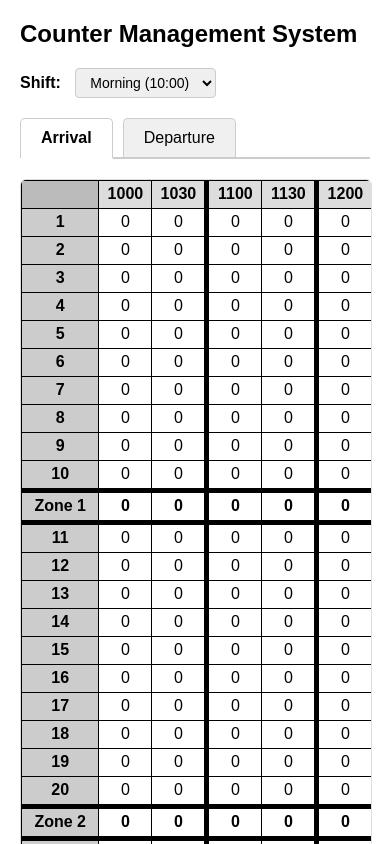
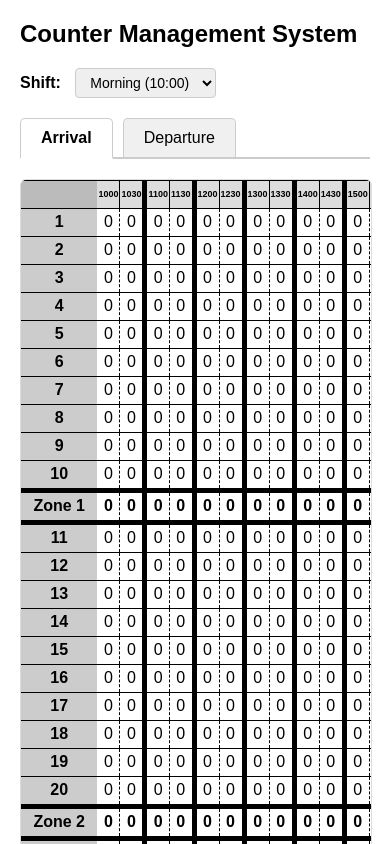
Before and after one commit to youthfulsquirrel/counter_manning, a plain HTML site: page index.html in a window 390 px wide. Both pictures are taken after a click on the element "Arrival". Shown: the top 844 px of the page. Drawn offline with Linux system fonts and the light colour scheme.

Commit message:
improved mobile touch scrolling, reduced min col width for beter table visuals

```diff
--- a/index.html
+++ b/index.html
@@ -61,8 +61,7 @@
     margin-bottom: 20px;
     border: 1px solid #ddd;
     border-radius: 6px;
-    /* Always show horizontal scrollbar */
-    scrollbar-width: thin; /* Firefox */
+    position: relative;
   }
 
   /* Webkit browsers (Chrome, Safari) - always show scrollbar */
@@ -90,15 +89,9 @@
     -webkit-user-select: none;
     -moz-user-select: none;
     -ms-user-select: none;
-    touch-action: pan-x; /* Allow horizontal scrolling but prevent vertical */
     overflow: visible;
     display: inline-block;
     min-width: 100%;
-  }
-
-  /* Prevent default touch actions on cells only during drag */
-  #table-container.dragging {
-    touch-action: none;
   }
 
   table {
@@ -106,15 +99,33 @@
   }
 
   th, td {
-    min-width: 50px;
-    width: 50px;
+    min-width: calc((100vw - 100px) / 25);  /* Divide available width by 25 (24 cols + 1 row header) */
+    width: calc((100vw - 100px) / 25);
     height: 25px;
     text-align: center;
-    cursor: pointer;
     background-color: white;
-    border: 1px solid black;
+    border: none;  /* Change from "1px solid black" to "none" */
+    border-top: 1px solid black;    /* Keep top border */
+    border-bottom: 1px solid black; /* Keep bottom border */
+    touch-action: auto;
   }
 
+  tr:first-child th {
+    font-size: 9px;
+  }
+
+  /* Data cells only - disable touch scrolling during drag */
+  td[data-row] {
+    cursor: pointer;
+    touch-action: none;
+  }
+
+  /* When not dragging, allow scrolling on data cells too */
+  body:not(.is-dragging) td[data-row] {
+    touch-action: auto;
+  }
+
+  /* Sticky column headers */
   th {
     position: sticky;
     top: 0;
@@ -122,6 +133,7 @@
     background-color: #ddd;
   }
 
+  /* Sticky row headers (first column) */
   tr th:first-child {
     position: sticky;
     left: 0;
@@ -129,6 +141,7 @@
     background-color: #ccc;
   }
 
+  /* Top-left corner cell */
   tr:first-child th:first-child {
     z-index: 5;
     background-color: #bbb;
@@ -139,9 +152,19 @@
     font-weight: bold;
   }
 
+  .subtotal-row th,
+  .subtotal-row td {
+    touch-action: auto; /* Allow scrolling on subtotal rows */
+  }
+
   .grandtotal-row {
     background-color: #ffcccc;
     font-weight: bold;
+  }
+
+  .grandtotal-row th,
+  .grandtotal-row td {
+    touch-action: auto; /* Allow scrolling on grand total row */
   }
 
   .motor-row {
--- a/index.js
+++ b/index.js
@@ -114,6 +114,9 @@ function renderTable() {
   colHeaders.forEach((header, colIndex) => {
     let style = "";
     if ((colIndex + 1) % 2 === 0) style += "border-right: 5px solid;";
+    else {
+    style += "border-right: 1px solid;";
+    }
     html += `<th style="${style}">${header}</th>`;
   });
   html += "</tr>";
@@ -139,6 +142,9 @@ function renderTable() {
       df[rowIndex].forEach((cell, colIndex) => {
         let style = "";
         if ((colIndex + 1) % 2 === 0) style += "border-right: 5px solid;";
+        else {
+        style += "border-right: 1px dashed;";
+        }
         if (isLastInZone) style += "border-bottom: 5px solid;";
         html += `<td data-row="${rowIndex}" data-col="${colIndex}" style="${style}">${cell}</td>`;
       });
@@ -153,6 +159,9 @@ function renderTable() {
     for (let col = 0; col < cols; col++) {
       let style = "border-top:5px solid; border-bottom:5px solid;";
       if ((col + 1) % 2 === 0) style += " border-right:5px solid;";
+      else{
+        style += " border-right: 1px dashed";
+      }
       html += `<td class="subtotal" data-sub-start="${zoneStart}" data-sub-end="${zoneEnd}" data-col="${col}" style="${style}">0</td>`;
     }
     html += "</tr>";
@@ -166,6 +175,9 @@ function renderTable() {
   for (let col = 0; col < cols; col++) {
     let style = "border-top:5px solid; border-bottom:5px solid;";
     if ((col + 1) % 2 === 0) style += " border-right:5px solid;";
+    else{
+      style += "border-right: 1px dashed";
+    }
     html += `<td class="grandtotal" data-col="${col}" style="${style}">0</td>`;
   }
   html += "</tr>";
@@ -176,6 +188,9 @@ function renderTable() {
   for (let col = 0; col < cols; col++) {
     let style = "border-top:5px solid; border-bottom:5px solid;";
     if ((col + 1) % 2 === 0) style += " border-right:5px solid;";
+    else {
+      style += "border-right: 1px dashed;";
+    }
     html += `<td class="motor" data-row="${motorRowIndex}" data-col="${col}" style="${style}">0</td>`;
   }
   html += "</tr>";
@@ -190,7 +205,7 @@ function renderTable() {
     // Mouse events
     td.addEventListener("mousedown", (e) => {
       dragging = true;
-      container.classList.add('dragging');
+      document.body.classList.add('is-dragging');
       startRow = Number(td.dataset.row);
       startCol = Number(td.dataset.col);
       dragDirection = null;
@@ -213,8 +228,7 @@ function renderTable() {
     // Touch events
     td.addEventListener("touchstart", (e) => {
       dragging = true;
-      container.classList.add('dragging');
-      tableWrapper.style.overflowX = 'hidden'; // Disable scrolling during drag
+      document.body.classList.add('is-dragging');
       startRow = Number(td.dataset.row);
       startCol = Number(td.dataset.col);
       dragDirection = null;
@@ -228,7 +242,7 @@ function renderTable() {
 
     td.addEventListener("touchmove", (e) => {
       if (!dragging) return;
-      e.preventDefault(); // Prevent scrolling
+      e.preventDefault(); // Prevent scrolling during drag
 
       // Get the element at touch point
       const touch = e.touches[0];
@@ -243,20 +257,28 @@ function renderTable() {
 
     td.addEventListener("touchend", (e) => {
       dragging = false;
-      container.classList.remove('dragging');
-      tableWrapper.style.overflowX = 'auto'; // Re-enable scrolling
+      document.body.classList.remove('is-dragging');
       startRow = null;
       startCol = null;
       dragDirection = null;
       paintedCells.clear();
       e.preventDefault();
     });
+
+    td.addEventListener("touchcancel", (e) => {
+      dragging = false;
+      document.body.classList.remove('is-dragging');
+      startRow = null;
+      startCol = null;
+      dragDirection = null;
+      paintedCells.clear();
+    });
   });
 
   // Mouse up event
   document.addEventListener("mouseup", () => {
     dragging = false;
-    container.classList.remove('dragging');
+    document.body.classList.remove('is-dragging');
     startRow = null;
     startCol = null;
     dragDirection = null;
```
